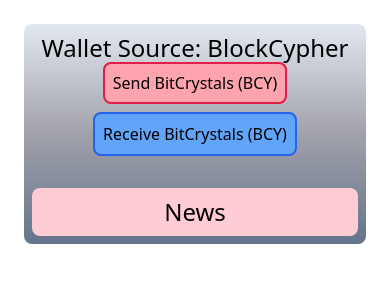
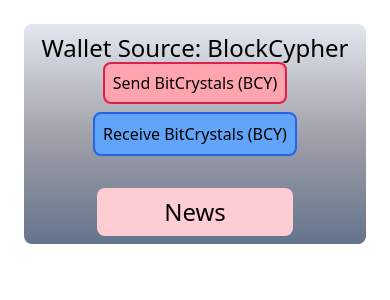
Before and after one commit to gsaaad/BCY_crypto_wallet, a Django app: page /news in a window 390 px wide. Shown: the part 81-381 px from the top of the page. Run offline with Django 4.2, Linux system fonts and the light colour scheme; data that the repository does not hold is empty; some libraries are stand-ins or nearby versions.

Commit message:
added responsivenes and changed news layout

```diff
--- a/miwallet/miwallet/templates/index2.htm
+++ b/miwallet/miwallet/templates/index2.htm
@@ -42,7 +42,7 @@
           Receive BitCrystals (BCY)
         </button>
       </div>
-      <div class="flex flex-col md:flex-row">
+      <div>
         <div class="mx-auto w-3/5">
           {% block top_coins %} {% endblock top_coins %}
         </div>
--- a/miwallet/miwallet/templates/news.html
+++ b/miwallet/miwallet/templates/news.html
@@ -1,5 +1,5 @@
 {% extends "index2.htm" %} {% block news_page %}
-<div class="bg-rose-200 rounded-lg p-2 mt-8 text-md mx-auto">
+<div class="bg-rose-200 rounded-lg p-2 mt-8 text-md mx-auto w-3/5">
   <h1>News</h1>
 
   <div class="bg-rose-500 rounded-lg">
--- a/miwallet/miwallet/templates/payment.html
+++ b/miwallet/miwallet/templates/payment.html
@@ -38,7 +38,9 @@
           class="bg-teal-300 p-2 w-2/5 border-2 border-slate-600 rounded-xl"
         />
       </form>
-      <h1 class="text-lg lg:text-2xl border-2 bg-indigo-300 m-2 p-2 rounded-lg">
+      <h1
+        class="text-lg lg:text-2xl border-2 bg-indigo-300 m-2 p-2 rounded-lg w-3/5 mx-auto"
+      >
         Payment status: {{message}}
       </h1>
     </div>
```
